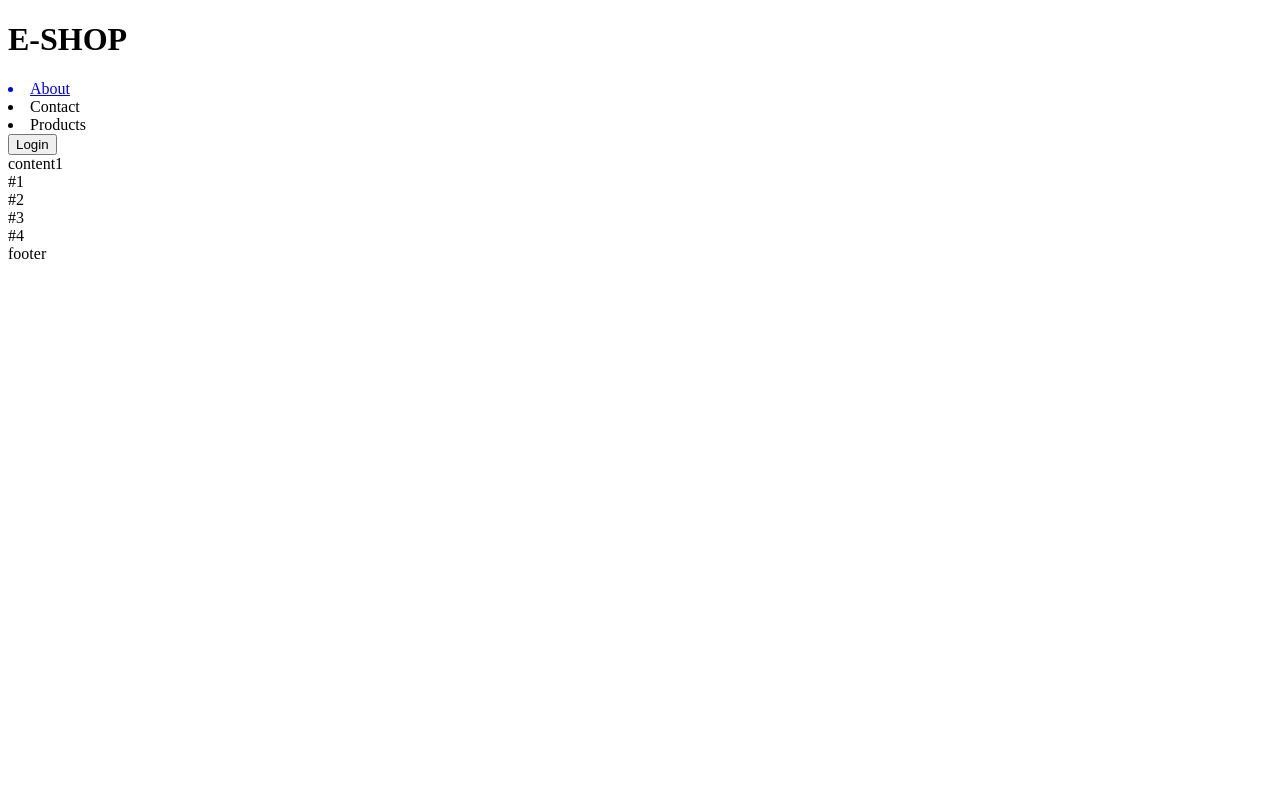
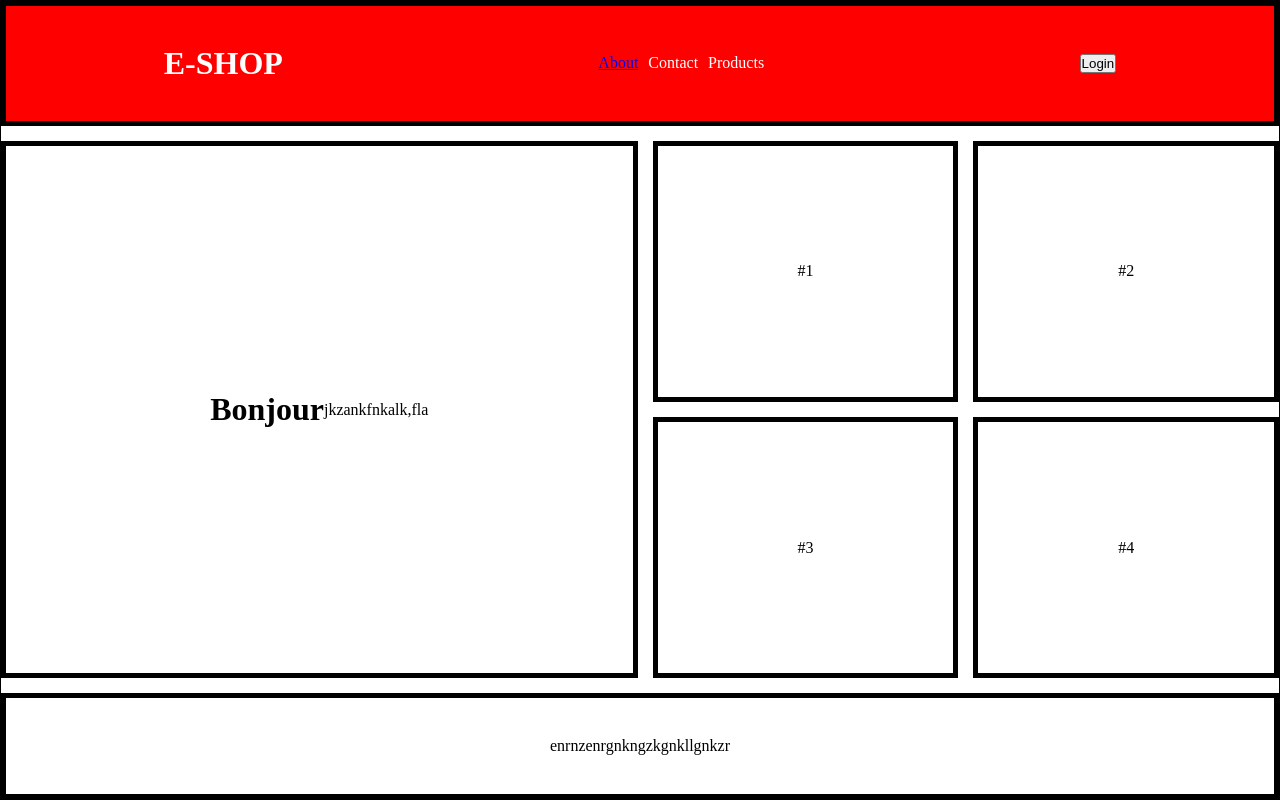
Before and after one commit to bacembenhfayehd/flex, a plain HTML site: page page.html in a window 1280 px wide. Drawn offline with Linux system fonts and the light colour scheme.

Commit message:
flex layout

```diff
--- a/page.css
+++ b/page.css
@@ -0,0 +1,61 @@
+*{
+    padding: 0;
+    margin: 0;
+    box-sizing: border-box;
+}
+
+.wrapper{
+    min-height: 100vh;
+    border: 1px solid black;
+    display: flex;
+    flex-direction: column;
+    flex-wrap: wrap;
+    gap: 15px;
+
+}
+
+.header , .footer, .content1 , .content2>div>div{
+    display: flex;
+    justify-content: center;
+    align-items: center;
+    flex: 1;
+    border: 5px solid black;
+}
+
+.header {
+    display: flex;
+    justify-content: space-around;
+    background: red ;
+    color: white;
+}
+
+.header div {
+    display: flex;
+    list-style: none;
+    gap: 10px;
+
+}
+
+.main-content{
+    display: flex;
+    justify-content: space-between;
+    flex: 6;
+    flex-wrap: wrap;
+    gap: 15px;
+}
+
+.content2{
+    display: flex;
+    flex-direction: column;
+    flex: 1;
+    gap: 15px;
+}
+
+
+.content2 > div {
+
+    display: flex;
+    flex: 1;
+    justify-content: space-between;
+    gap: 15px;
+}
--- a/page.html
+++ b/page.html
@@ -1,15 +1,13 @@
 <!DOCTYPE html>
 <html lang="en">
   <head>
-    <meta charset="UTF-8">
-    <meta name="viewport" content="width=device-width, initial-scale=1.0">
-    <link rel="stylesheet" href="./page.css">
+    <meta charset="UTF-8" />
+    <meta name="viewport" content="width=device-width, initial-scale=1.0" />
+    <link rel="stylesheet" href="./page.css" />
     <title>Document</title>
   </head>
   <body>
-
     <div class="wrapper">
-
       <div class="header">
         <h1>E-SHOP</h1>
         <div>
@@ -18,13 +16,12 @@
           <li>Products</li>
         </div>
         <button>Login</button>
-
       </div>
 
       <div class="main-content">
-
         <div class="content1">
-                content1
+            <h1>Bonjour</h1>
+            <p>jkzankfnkalk,fla</p>
         </div>
 
         <div class="content2">
@@ -35,16 +32,14 @@
           <div class="sub-content2">
             <div>#3</div>
             <div>#4</div>
-
+          </div>
+        </div>
       </div>
 
+
+      <div class="footer">
+        <p>enrnzenrgnkngzkgnkllgnkzr</p>
       </div>
-
-        </div>
-        <div class="footer">
-          footer
-        </div>
-
     </div>
   </body>
 </html>
```
Lines whose indentation alone changed are shown as unchanged.
